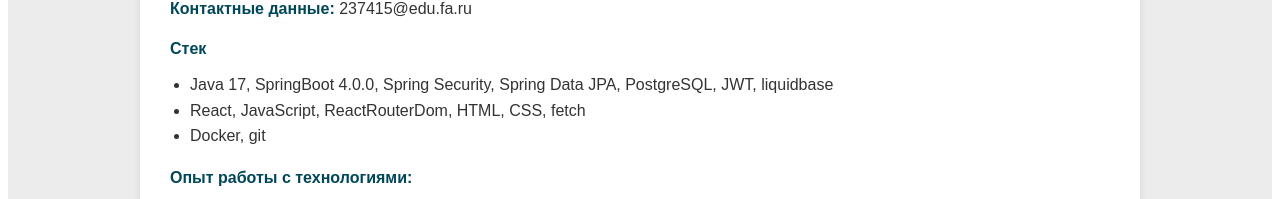
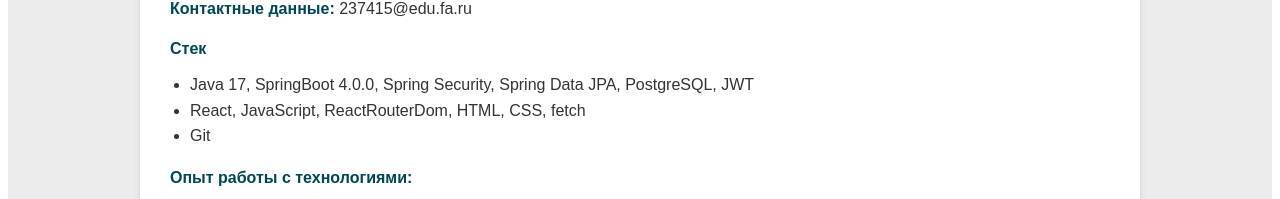
Before and after one commit to phex-x/skyway-web-app, a React (Create React App) app in the folder frontend/skyway-app/: page /about in a window 1280 px wide. Shown: the part 400-599 px from the top of the page. Built offline with nearby package versions, Linux system fonts and the light colour scheme.

Commit message:
minor changes

```diff
--- a/frontend/skyway-app/src/components/FlightSearchTab/FlightSearchTab.module.css
+++ b/frontend/skyway-app/src/components/FlightSearchTab/FlightSearchTab.module.css
@@ -9,7 +9,7 @@
 
 .inputGroup {
   flex: 1;
-  min-width: 100px;
+  min-width: 150px;
 }
 
 .label {
--- a/frontend/skyway-app/src/components/ManageBookingTab/ManageBookingTab.module.css
+++ b/frontend/skyway-app/src/components/ManageBookingTab/ManageBookingTab.module.css
@@ -4,9 +4,11 @@
     display: flex;
     gap: 15px;
     align-items: flex-end;
+    min-height: 150px;
 }
 
 .inputGroup {
+    margin-bottom: 50px;
     flex: 1;
 }
 
@@ -38,4 +40,5 @@
     font-weight: bold;
     cursor: pointer;
     white-space: nowrap;
+    margin-bottom: 50px;
 }
--- a/frontend/skyway-app/src/pages/AboutPage/AboutPage.jsx
+++ b/frontend/skyway-app/src/pages/AboutPage/AboutPage.jsx
@@ -89,9 +89,9 @@ const AboutAuthorPage = () => {
                     <div style={styles.row}>
                         <span style={styles.label}>Стек</span>
                         <ul style={{ marginTop: '10px', paddingLeft: '20px' }}>
-                            <li>Java 17, SpringBoot 4.0.0, Spring Security, Spring Data JPA, PostgreSQL, JWT, liquidbase</li>
+                            <li>Java 17, SpringBoot 4.0.0, Spring Security, Spring Data JPA, PostgreSQL, JWT</li>
                             <li>React, JavaScript, ReactRouterDom, HTML, CSS, fetch</li>
-                            <li>Docker, git</li>
+                            <li>Git</li>
                         </ul>
                     </div>
                     <div style={styles.row}>
```
